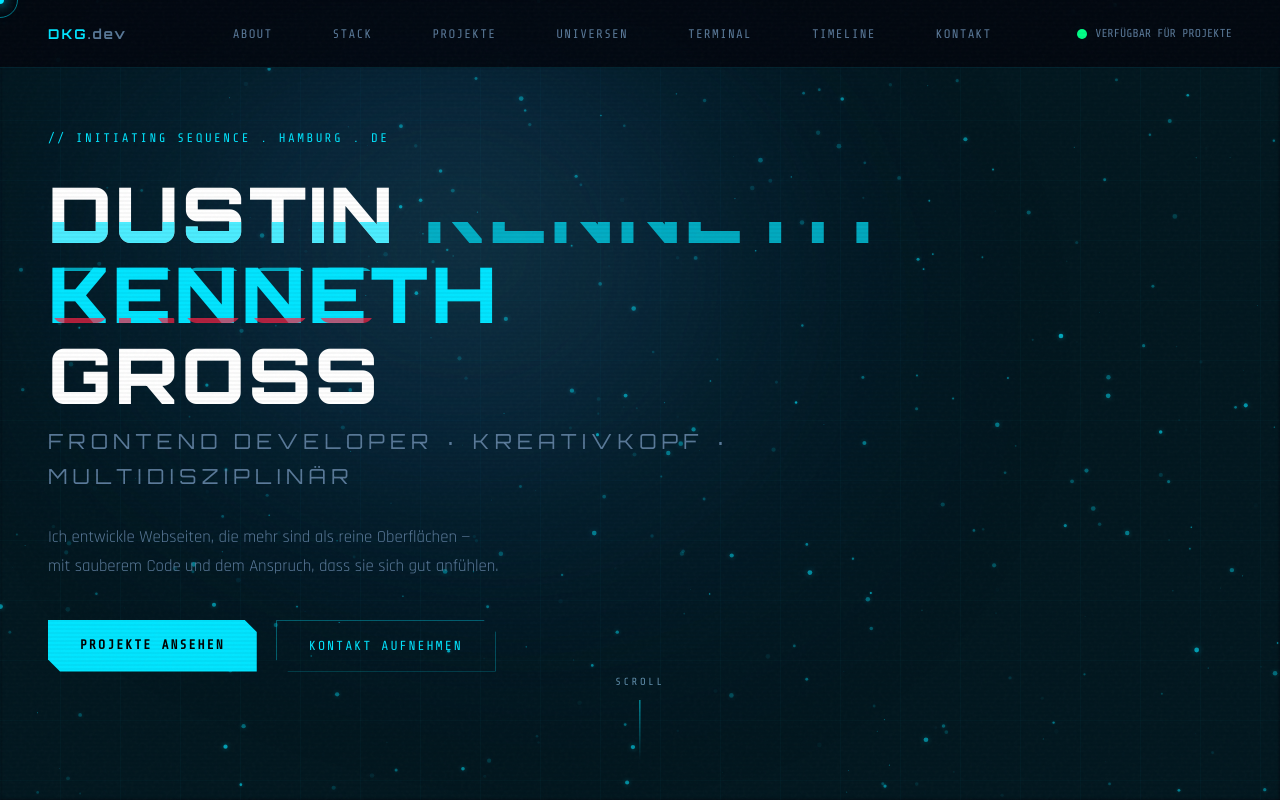
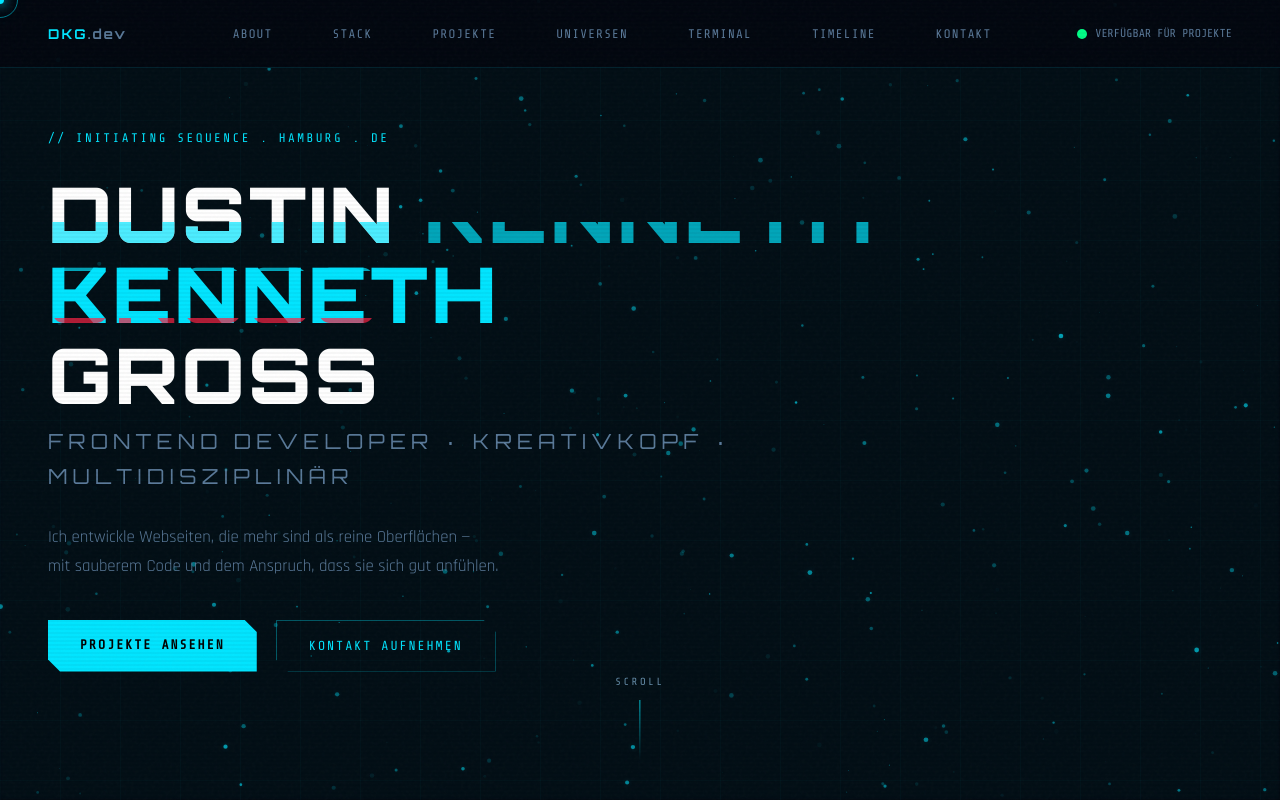
Before and after one commit to FremdTon90/Portfolio2026, a plain HTML site: page index.html in a window 1280 px wide. Shown: the top 800 px of the page. Drawn offline with nearby package versions, Linux system fonts and the light colour scheme; no server answers; animation ran at ten frames a second.

Commit message:
Remove nebula canvas and related code

```diff
--- a/index.html
+++ b/index.html
@@ -1426,8 +1426,6 @@
 
   <!-- HERO -->
   <section id="hero">
-
-    <canvas class="hero-canvas" id="nebulaCanvas"></canvas>
 
     <canvas class="hero-canvas" id="heroCanvas"></canvas>
 
@@ -1965,7 +1963,7 @@
         ctx.arc(this.x, this.y, this.size, 0, Math.PI * 2);
 
         ctx.fillStyle = `rgba(0,229,255,${alpha})`;
-        ctx.shadowColor = 'rgba(0,229,255,0.6)';
+        ctx.shadowColor = 'rgba(0,229,255,0.3)';
         ctx.shadowBlur = this.z * 6;
 
         ctx.fill();
@@ -1997,99 +1995,6 @@
       requestAnimationFrame(animate);
     }
     animate();
-
-
-    /* ── NEBULA ── */
-    const nebulaCanvas = document.getElementById('nebulaCanvas');
-    const nctx = nebulaCanvas.getContext('2d');
-
-    function resizeNebula() {
-      nebulaCanvas.width = window.innerWidth;
-      nebulaCanvas.height = window.innerHeight;
-    }
-    resizeNebula();
-    window.addEventListener('resize', resizeNebula);
-
-    const clouds = [];
-
-    for (let i = 0; i < 20; i++) {
-      clouds.push({
-        x: 0,
-        y: 0,
-        r: Math.random() * 120 + 60,
-        vx: (Math.random() - 0.5) * 0.05,
-        vy: (Math.random() - 0.5) * 0.05,
-        hue: 0,
-
-        baseX: Math.random() * 2 - 1,
-        baseY: Math.random() * 2 - 1
-      });
-    }
-
-    function drawNebula() {
-      nctx.clearRect(0, 0, nebulaCanvas.width, nebulaCanvas.height);
-
-      nctx.globalCompositeOperation = "source-over";
-      nctx.globalAlpha = 0.25;
-
-      const centerX = nebulaCanvas.width * 0.5;
-      const centerY = nebulaCanvas.height * 0.5;
-
-      const maxW = nebulaCanvas.width * 0.5;
-      const maxH = nebulaCanvas.height * 0.35;
-
-      const radius = 220;
-
-      clouds.forEach(c => {
-
-        const targetX = centerX + (c.baseX || 0) * maxW * 0.5;
-        const targetY = centerY + (c.baseY || 0) * maxH * 0.5;
-
-        c.x += (targetX - c.x) * 0.015;
-        c.y += (targetY - c.y) * 0.015;
-
-        const t = Date.now() * 0.00008;
-
-        const noiseX = Math.sin(c.y * 0.004 + t) * 0.3;
-        const noiseY = Math.cos(c.x * 0.004 - t) * 0.3;
-
-        c.x += noiseX;
-        c.y += noiseY;
-
-        const dx = mouseX - c.x;
-        const dy = mouseY - c.y;
-
-        const dist = Math.sqrt(dx * dx + dy * dy);
-
-        if (dist < radius) {
-          const strength = 1 - dist / radius;
-          const force = strength * strength * 0.01;
-
-          c.x += dx * force;
-          c.y += dy * force;
-        }
-
-        const size = 120 + c.r * 2.5;
-
-        const grad = nctx.createRadialGradient(
-          c.x, c.y, 0,
-          c.x, c.y, size
-        );
-
-        grad.addColorStop(0, "rgba(120,200,255,0.06)");
-        grad.addColorStop(0.5, "rgba(80,140,255,0.03)");
-        grad.addColorStop(1, "rgba(0,0,0,0)");
-
-        nctx.fillStyle = grad;
-
-        nctx.beginPath();
-        nctx.arc(c.x, c.y, size, 0, Math.PI * 2);
-        nctx.fill();
-      });
-
-      requestAnimationFrame(drawNebula);
-    }
-    drawNebula();
 
     /* ── TECH STACK ── */
     const techs = [
```
